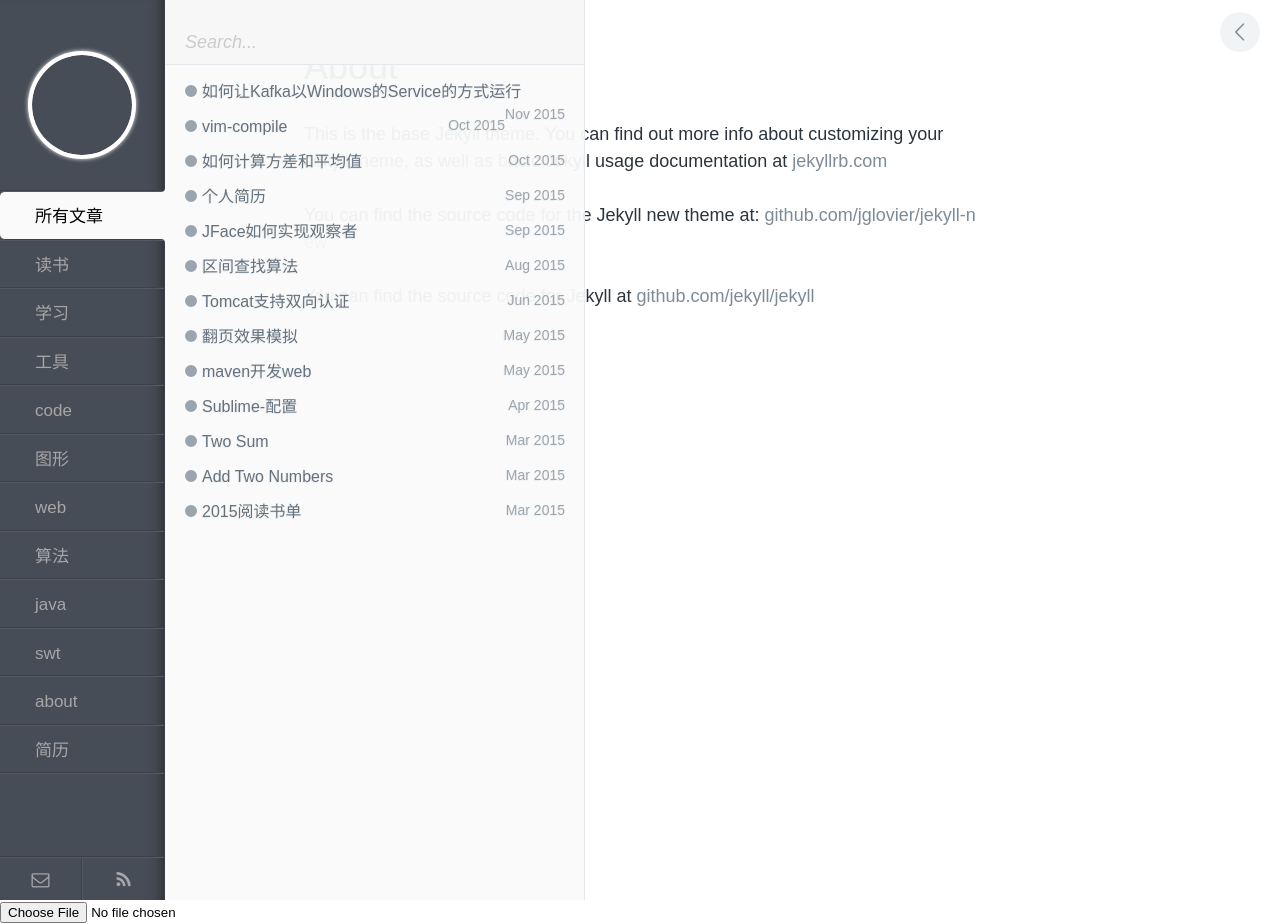
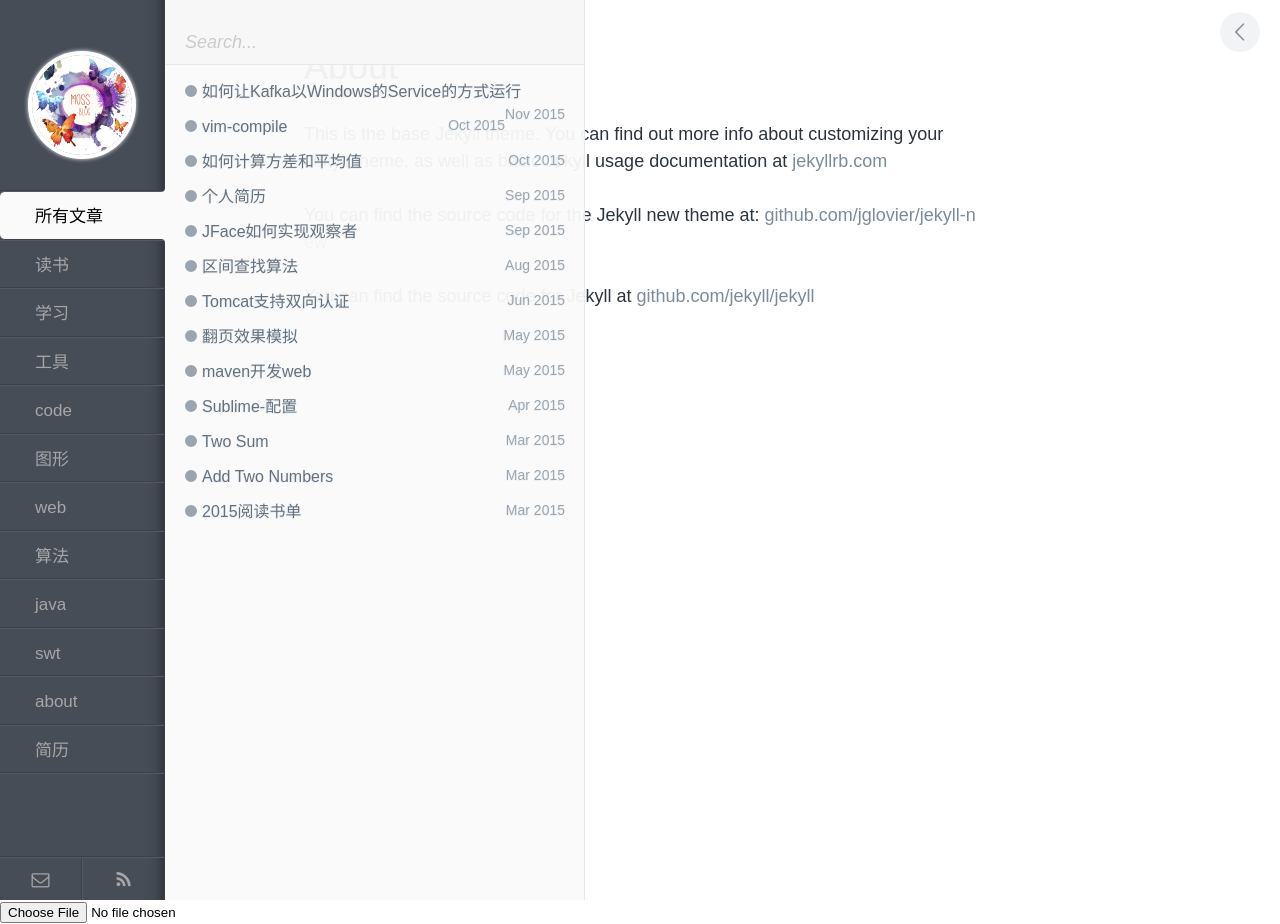
Before and after one commit to aiziyuer/aiziyuer.github.io, a Jekyll site: the page built from about.md, in a window 1280 px wide. Built offline with Jekyll 4.4.1, drawn with Linux system fonts in a browser that asks for light colours.

Commit message:
修改使用相对路径后logo加载太慢拖慢整个博客

```diff
--- a/_config.yml
+++ b/_config.yml
@@ -33,5 +33,5 @@ url: http://aiziyuer.github.io/Blog/
 #rss_url: /pages/atom.xml
 
 # avatar头像及Favicon
-avatar:  assets/img/butterflies_800x800.jpg
-favicon: assets/img/butterflies_favor.ico
+avatar:  /assets/img/butterflies_800x800.jpg
+favicon: /assets/img/butterflies_favor.ico
```
